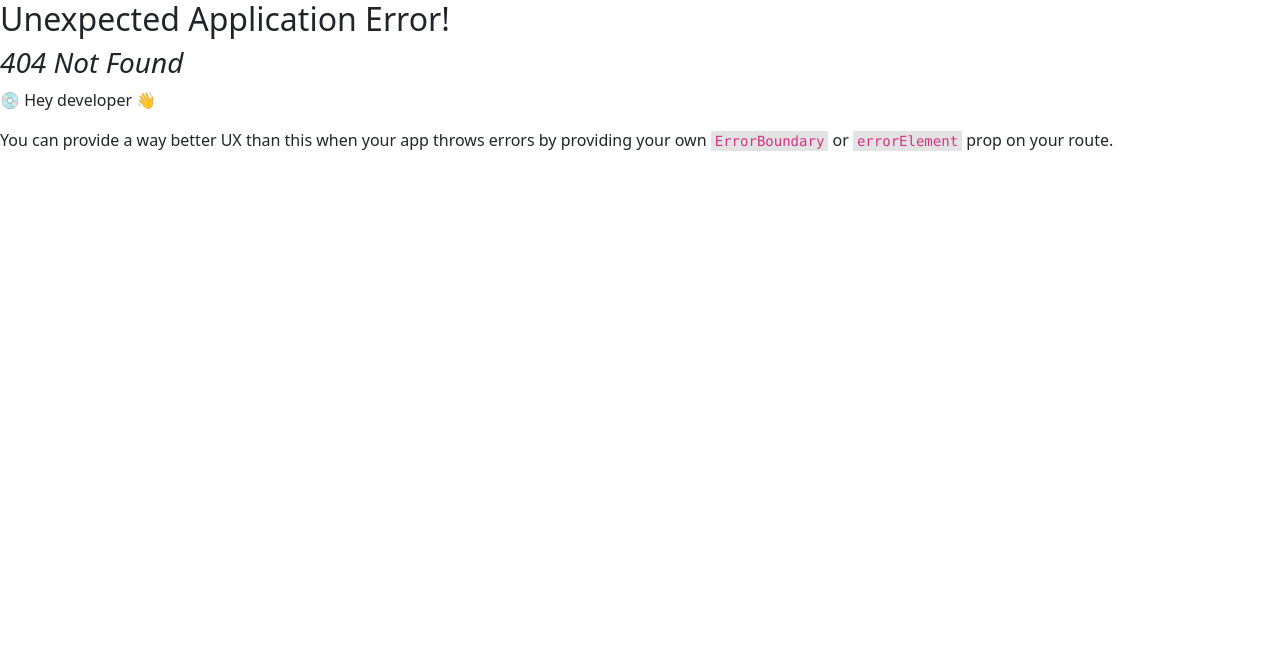
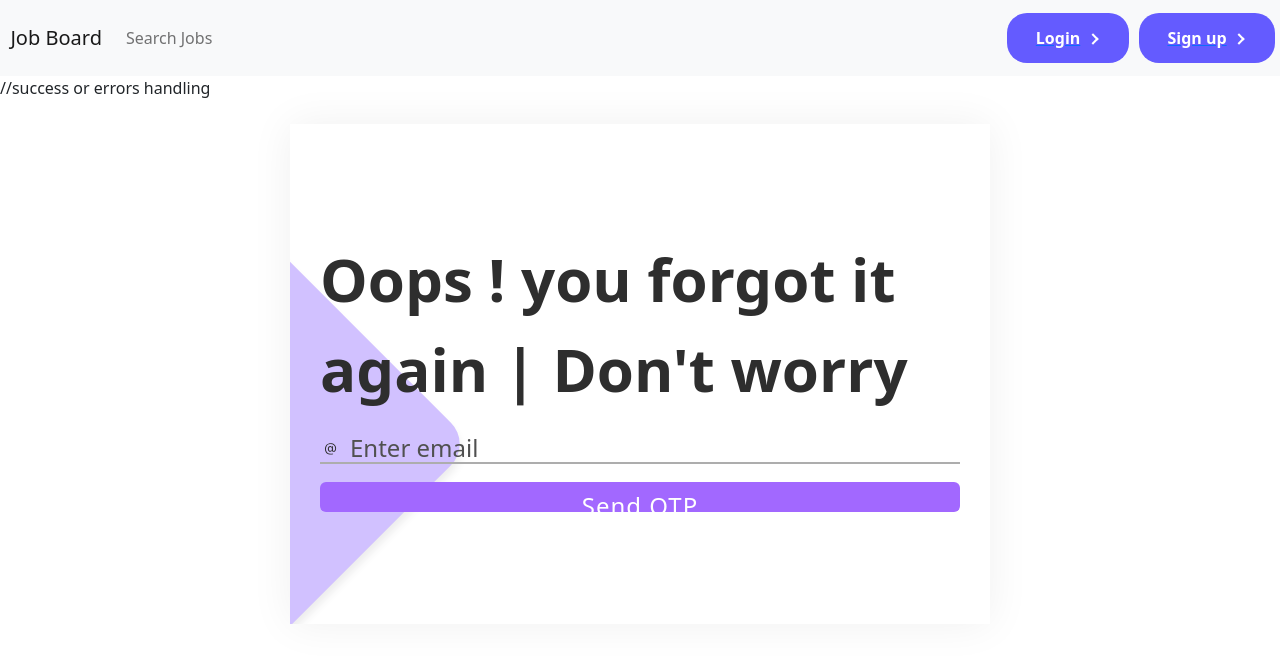
Before and after one commit to shashikant010/job-board, a React (Vite) app: page /forgotpass in a window 1280 px wide. Before the commit this address had no page. Shown: the top 662 px of the page. Built offline with nearby package versions, Linux system fonts and the light colour scheme; no server answers.

Commit message:
completed some forgot password page

```diff
--- /dev/null
+++ b/src/Components/ForgotPass.jsx
@@ -0,0 +1,171 @@
+import React from 'react'
+import Loading from './Loading';
+import { useState } from 'react';
+import { useNavigate } from 'react-router-dom';
+import { useOutletContext } from 'react-router-dom';
+import Cookies from 'js-cookie';
+import axios from 'axios';
+
+function ForgotPass() {
+
+    const [email,setEmail]=useState("");
+    const [password,setPassword]=useState("")
+    const [success,setSuccess]=useState(false);
+    const [error,setError]=useState(false);
+    const [errorMessage,setErrorMessage]=useState("");
+    const [user,setUser]=useState({})
+    const [loading,setLoading]=useState(false);
+    const [isOtpVerified,setIsOtpVerified]=useState(false);
+    const [isOtpSent,setIsOtpSent]=useState(false)
+    const [otp,setOtp]=useState("")
+    const [correctOtp,setCorrectOtp]=useState("")
+    const [wrongOtpWritten,setWrongOtpWritten]=useState(false)
+    const [isLogin,setIsLogin]=useOutletContext()
+
+
+    const navigate=useNavigate()
+
+    const sendOtp=async()=>{
+        const url = `${import.meta.env.VITE_BACKEND_URL}/user/sendotp`
+        const data={
+            email
+        }
+        const res = await axios(url,{
+            method: 'POST',
+            mode:"no-cors",
+            data
+
+        })
+        const otpFromServer=res.data.data.toString()
+        console.log(res)
+        setCorrectOtp(otpFromServer);
+        setIsOtpSent(true)
+
+    }
+
+
+    const verifyOtp=async()=>{
+        if(otp===correctOtp){
+            const url = `${import.meta.env.VITE_BACKEND_URL}/user/getuserbymail`
+            const res = await axios(url,{
+                method:"post",
+                mode:"no-cors",
+                data:{email}
+            })
+            setUser(res.data.data[0])
+            console.log(user)
+            setIsOtpVerified(true)
+        }
+        else{
+            setWrongOtpWritten(true)
+        }
+    }
+
+
+
+
+
+
+
+  if(loading){
+    return (<>
+    <Loading/>
+    </>)
+  }
+
+  return (
+    <>
+
+    //success or errors handling
+    {success && <div className="alert alert-success" role="alert">
+            You are logged in <Link to="/login"><button type="button" className="btn btn-primary">Login Now</button></Link>
+</div>}
+
+    {error && <div className="alert alert-danger" role="alert">
+  Some error occured while Logging in . <br />
+  error : {errorMessage}<br/>
+  please try again after some timea
+</div>}
+
+    <div className='d-flex justify-content-center align-items-ceter my-4'>
+
+<form action="" className="form_main">
+    {!isOtpVerified && <p className="heading">Oops ! you forgot it again | Don't worry</p>}
+    {isOtpVerified && <p className="heading">Hii {user.username}</p>}
+    <div className="inputContainer">
+        <svg className="inputIcon" xmlns="http://www.w3.org/2000/svg" width="16" height="16" fill="#2e2e2e" viewBox="0 0 16 16">
+        <path d="M13.106 7.222c0-2.967-2.249-5.032-5.482-5.032-3.35 0-5.646 2.318-5.646 5.702 0 3.493 2.235 5.708 5.762 5.708.862 0 1.689-.123 2.304-.335v-.862c-.43.199-1.354.328-2.29.328-2.926 0-4.813-1.88-4.813-4.798 0-2.844 1.921-4.881 4.594-4.881 2.735 0 4.608 1.688 4.608 4.156 0 1.682-.554 2.769-1.416 2.769-.492 0-.772-.28-.772-.76V5.206H8.923v.834h-.11c-.266-.595-.881-.964-1.6-.964-1.4 0-2.378 1.162-2.378 2.823 0 1.737.957 2.906 2.379 2.906.8 0 1.415-.39 1.709-1.087h.11c.081.67.703 1.148 1.503 1.148 1.572 0 2.57-1.415 2.57-3.643zm-7.177.704c0-1.197.54-1.907 1.456-1.907.93 0 1.524.738 1.524 1.907S8.308 9.84 7.371 9.84c-.895 0-1.442-.725-1.442-1.914z"></path>
+        </svg>
+
+
+
+        <input
+      type="email"
+      className="inputField"
+      value={email}
+      onChange={(e)=>setEmail(e.target.value)}
+      id="Email"
+      aria-describedby="emailHelp"
+      placeholder="Enter email"
+      disabled={isOtpSent}
+    />
+
+
+
+    {wrongOtpWritten&&<p className='btn-danger'>OTP was wrong</p>}
+
+
+
+
+    </div>
+
+{/* <div className="inputContainer">
+    <svg className="inputIcon" xmlns="http://www.w3.org/2000/svg" width="16" height="16" fill="#2e2e2e" viewBox="0 0 16 16">
+    <path d="M8 1a2 2 0 0 1 2 2v4H6V3a2 2 0 0 1 2-2zm3 6V3a3 3 0 0 0-6 0v4a2 2 0 0 0-2 2v5a2 2 0 0 0 2 2h6a2 2 0 0 0 2-2V9a2 2 0 0 0-2-2z"></path>
+    </svg>
+    <input
+      type="password"
+      className="inputField"
+      value={password}
+      onChange={(e)=>setPassword(e.target.value)}
+      id="Password"
+      placeholder="Password"
+    />
+</div> */}
+
+
+              {isOtpSent && !isOtpVerified &&<div className="inputContainer">
+    <svg className="inputIcon" xmlns="http://www.w3.org/2000/svg" width="16" height="16" fill="#2e2e2e" viewBox="0 0 16 16">
+    <path d="M8 1a2 2 0 0 1 2 2v4H6V3a2 2 0 0 1 2-2zm3 6V3a3 3 0 0 0-6 0v4a2 2 0 0 0-2 2v5a2 2 0 0 0 2 2h6a2 2 0 0 0 2-2V9a2 2 0 0 0-2-2z"></path>
+    </svg>
+    <input
+                    type="number"
+                    className='form-control'
+                    value={otp}
+                    onChange={(e)=>setOtp(e.target.value)}
+                    id="otp"
+                    placeholder='Enter Otp'
+                    />
+</div>}
+                {!isOtpVerified && !isOtpSent && <button id="button" className="btn btn-primary my-2" onClick={(e)=>{
+                    e.preventDefault();
+                    sendOtp();
+                }}>
+                    Send OTP
+                </button>
+                }
+                {!isOtpVerified && isOtpSent &&<button  className="btn btn-primary my-2" onClick={(e)=>{
+                    e.preventDefault();
+                    verifyOtp();
+                }}>
+                    verify Otp
+                </button>}
+
+</form>
+
+</div>
+</>
+  )
+}
+
+export default ForgotPass
--- a/src/Components/Login.jsx
+++ b/src/Components/Login.jsx
@@ -114,7 +114,6 @@ if(loading){
 </form>
 
 </div>
-<Loading/>
 </>
   )
 }
--- a/src/Components/Signup.jsx
+++ b/src/Components/Signup.jsx
@@ -3,7 +3,6 @@ import { Outlet, useNavigate } from 'react-router-dom';
 import axios from 'axios';
 import { Link } from 'react-router-dom';
 import "../css/button.css"
-
 function Signup() {
 
     const [isEmployer,setIsEmployer]=useState(false)
@@ -204,7 +203,7 @@ function Signup() {
                     disabled={isOtpSent}
                     />
                 </div>
-                {wrongOtpWritten&&<p className='danger'>OTP was wrong</p>}
+                {wrongOtpWritten&&<p className='btn-danger'>OTP was wrong</p>}
                 {isOtpSent && !isOtpVerified && <div className='form-group'>
                     <label htmlFor='otp'>Enter Otp</label>
                     <input
--- a/src/main.jsx
+++ b/src/main.jsx
@@ -12,6 +12,7 @@ import Postjobs from './Components/Postjobs.jsx'
 import Jobdetail from './Components/Jobdetail.jsx'
 import SearchJob from './Components/Searchjob.jsx'
 import JobRemoved from './Components/JobRemoved.jsx'
+import ForgotPass from './Components/ForgotPass.jsx'
 
 const router = createBrowserRouter([
   {
@@ -53,6 +54,10 @@ const router = createBrowserRouter([
       },{
         path:"/removed",
         element:<JobRemoved/>
+      },
+      {
+        path:"/forgotpass",
+        element:<ForgotPass/>
       }
     ]
   }
```
